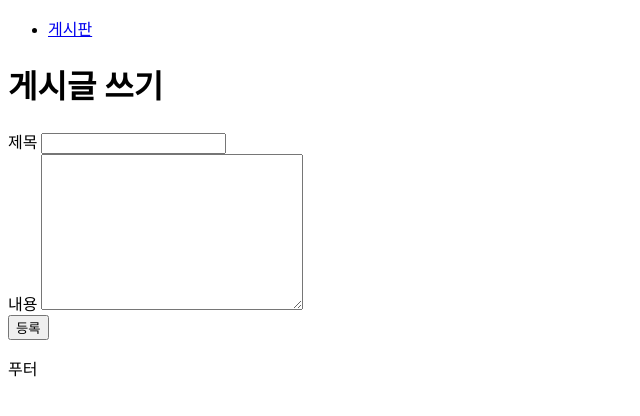
After one commit to seedyoo/HUMAN_DJANGO, a Django app: page /board/insert/ in a window 1280 px wide. The commit adds this page. Shown: the top 416 px of the page, without its empty margins (0-640 px from the left). Run offline with Django 4.2, Linux system fonts and the light colour scheme.

Commit message:
.,.,.,.,

```diff
--- /dev/null
+++ b/code/myboard/board/templates/board/board_insert.html
@@ -0,0 +1,20 @@
+{% extends 'base.html' %}
+{% block content %}
+    <h1>게시글 쓰기</h1>
+    <div class="content">
+        <form action="" method="POST">
+            {% csrf_token %}
+            <div class="input-box">
+                <label for="title">제목</label>
+                <input type="text" name="title" id="title">
+            </div>
+            <div class="input-box">
+                <label for="content">내용</label>
+                <textarea name="content" id="content" cols="30" rows="10"></textarea>
+            </div>
+
+            <button type="submit" class="btn">등록</button>
+        </form>
+    </div>
+
+{% endblock %}
--- a/code/myboard/board/templates/board/board_list.html
+++ b/code/myboard/board/templates/board/board_list.html
@@ -1,5 +1,8 @@
+{% extends 'base.html' %}
+{% block content %}
 
     <h1>게시글 목록</h1>
+    <a href="/board/insert">글쓰기</a>
     <ul>
         {% for board in object_list %}
             <li>
@@ -13,3 +16,5 @@
             </li>
         {% endfor %}
     </ul>
+
+{% endblock %}
--- a/code/myboard/board/urls.py
+++ b/code/myboard/board/urls.py
@@ -6,9 +6,20 @@ from . import views
 app_name = 'board'
 urlpatterns = [
     # 게시글
-    # '/board/'
+    # 게시글 목록 - '/board/'
     path('', views.BoardList.as_view(), name='board_list'),
 
-    # '/board/board/10'
-    path('/<int:pk>', views.BoardDetail.as_view(), name='board_detail'),
+    # 게시글 조회 - '/board/board/10'
+    path('<int:pk>', views.BoardDetail.as_view(), name='board_detail'),
+
+    # 게시글 쓰기 - '/board/insert'
+    path('insert/', views.BoardInsert.as_view(), name='board_insert'),
+
+    # 게시글 수정 - '/board/update'
+    path('update/<int:pk>', views.BoardUpdate.as_view(), name='board_update'),
+
+
+
+
+
 ]
--- a/code/myboard/board/views.py
+++ b/code/myboard/board/views.py
@@ -1,10 +1,41 @@
-from django.shortcuts import render
+from django.shortcuts import redirect, render
 from django.views.generic import ListView, DetailView
+from django.views.generic.base import TemplateView
 from .models import *
 
 # Create your views here.
+# 게시글 목록
 class BoardList(ListView):
     model = Board
 
+
+# 게시글 상세
 class BoardDetail(DetailView):
     model = Board
+
+
+# 게시글 쓰기
+class BoardInsert(TemplateView):
+    template_name = 'board/board_insert.html'
+
+    def post(self, request):
+        # 요청 메시지의 title, content 가져오기
+        title = request.POST.get('title')
+        content = request.POST.get('content')
+
+        # Board 모델에 데이터 저장
+        board = Board(title=title, content=content)
+        board.save()
+
+        # 게시글 목록으로 이동
+        return redirect('/board')
+
+
+
+# 게시글 수정
+class BoardUpdate(TemplateView):
+    template_name = 'board/board_update.html'
+
+    # context
+
+    # post
```
Also changed, not shown: code/myboard/board/templates/board/board_detail.html (+7 -5 lines). Lines whose indentation alone changed are shown as unchanged.
